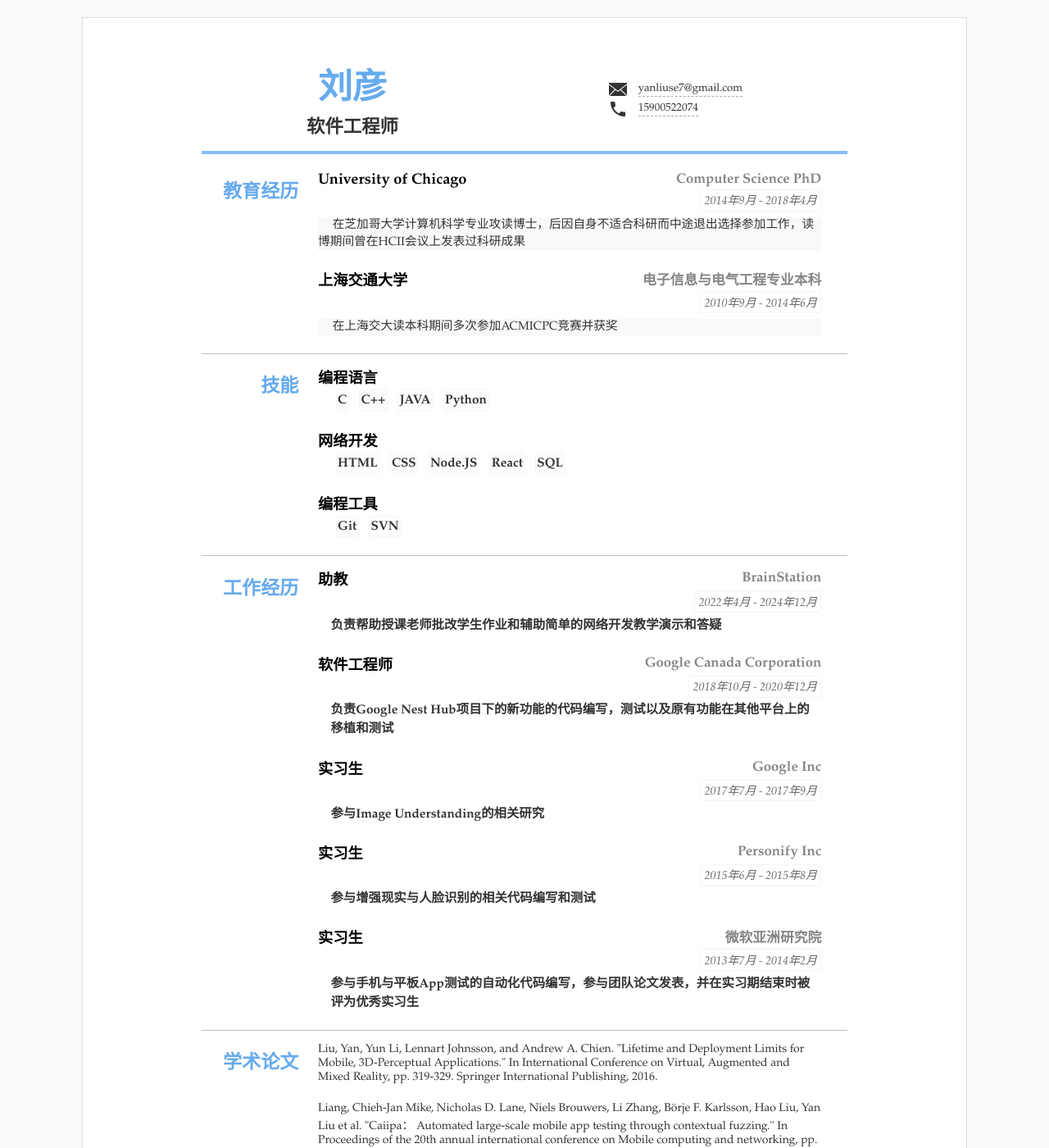
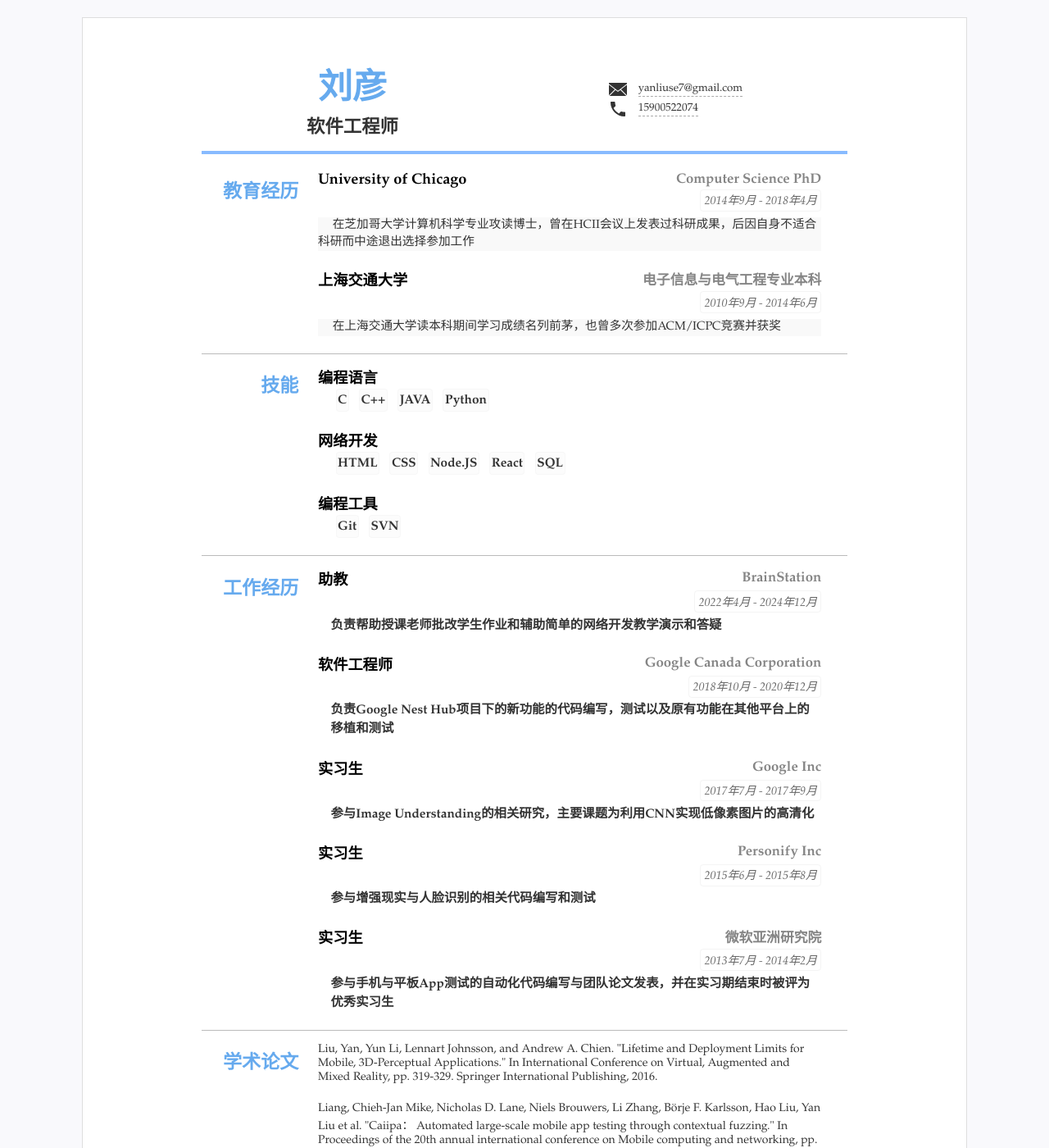
Before and after one commit to joey2005/CV, a Jekyll site: the page built from index.html, in a window 1280 px wide and 1400 px high. Shown: the whole window at 82% size. Built offline with Jekyll 4.4.1, drawn with Linux system fonts in a browser that asks for light colours.

Commit message:
Resume Yan Liu v6

```diff
--- a/_data/resume.yml
+++ b/_data/resume.yml
@@ -33,11 +33,11 @@ main: #简历主要内容，
   - title: University of Chicago
     duration: "2014年9月 - 2018年4月"
     sub: Computer Science PhD
-    detail: 在芝加哥大学计算机科学专业攻读博士，后因自身不适合科研而中途退出选择参加工作，读博期间曾在HCII会议上发表过科研成果
+    detail: 在芝加哥大学计算机科学专业攻读博士，曾在HCII会议上发表过科研成果，后因自身不适合科研而中途退出选择参加工作
   - title: 上海交通大学
     duration: 2010年9月 - 2014年6月
     sub: 电子信息与电气工程专业本科
-    detail: 在上海交大读本科期间多次参加ACMICPC竞赛并获奖
+    detail: 在上海交通大学读本科期间学习成绩名列前茅，也曾多次参加ACM/ICPC竞赛并获奖
 
 - type: skills
   name: "技能"
@@ -82,7 +82,7 @@ main: #简历主要内容，
   - title: 实习生
     sub: Google Inc
     duration: "2017年7月 - 2017年9月"
-    summary: 参与Image Understanding的相关研究
+    summary: 参与Image Understanding的相关研究，主要课题为利用CNN实现低像素图片的高清化
   - title: 实习生
     sub: Personify Inc
     duration: "2015年6月 - 2015年8月"
@@ -90,7 +90,7 @@ main: #简历主要内容，
   - title: 实习生
     sub: 微软亚洲研究院
     duration: "2013年7月 - 2014年2月"
-    summary: 参与手机与平板App测试的自动化代码编写，参与团队论文发表，并在实习期结束时被评为优秀实习生
+    summary: 参与手机与平板App测试的自动化代码编写与团队论文发表，并在实习期结束时被评为优秀实习生
 
 #- type: projects
 #  name: Projects
```
